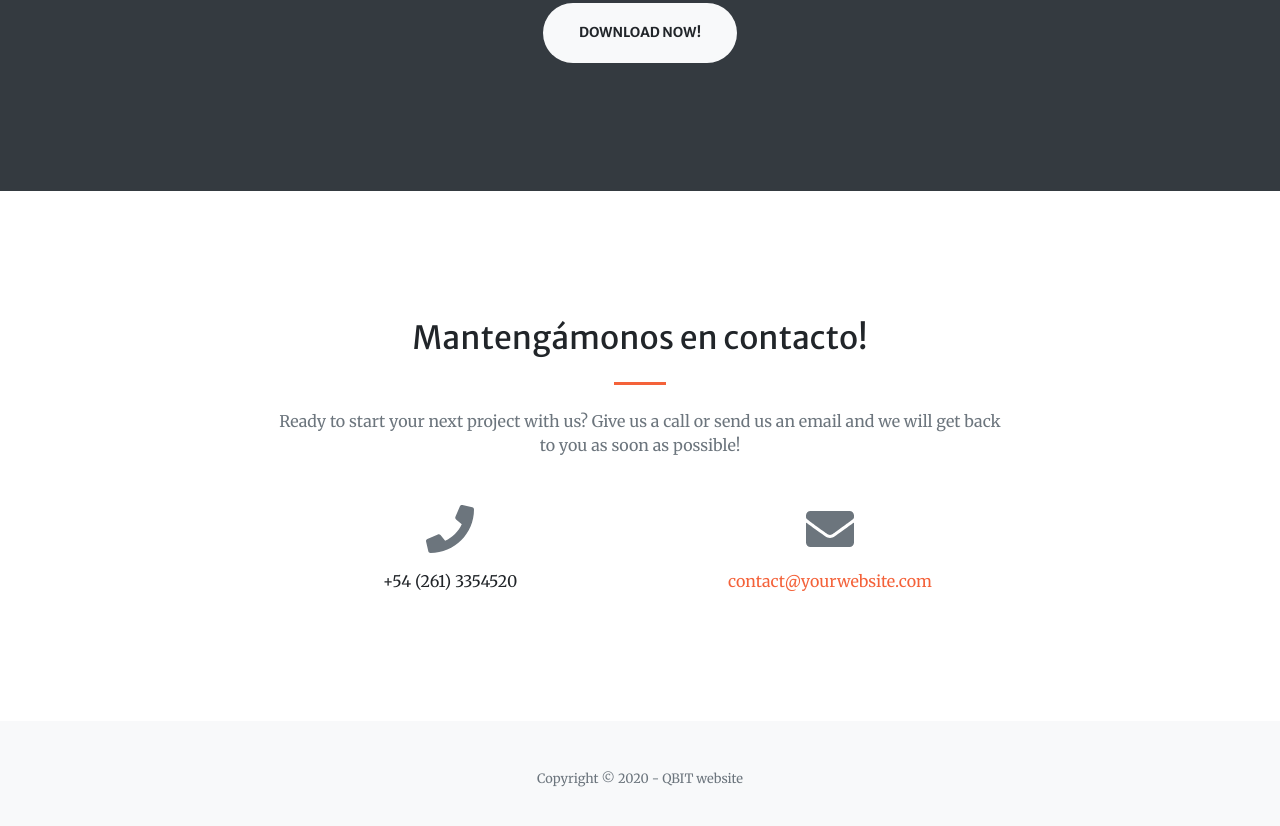
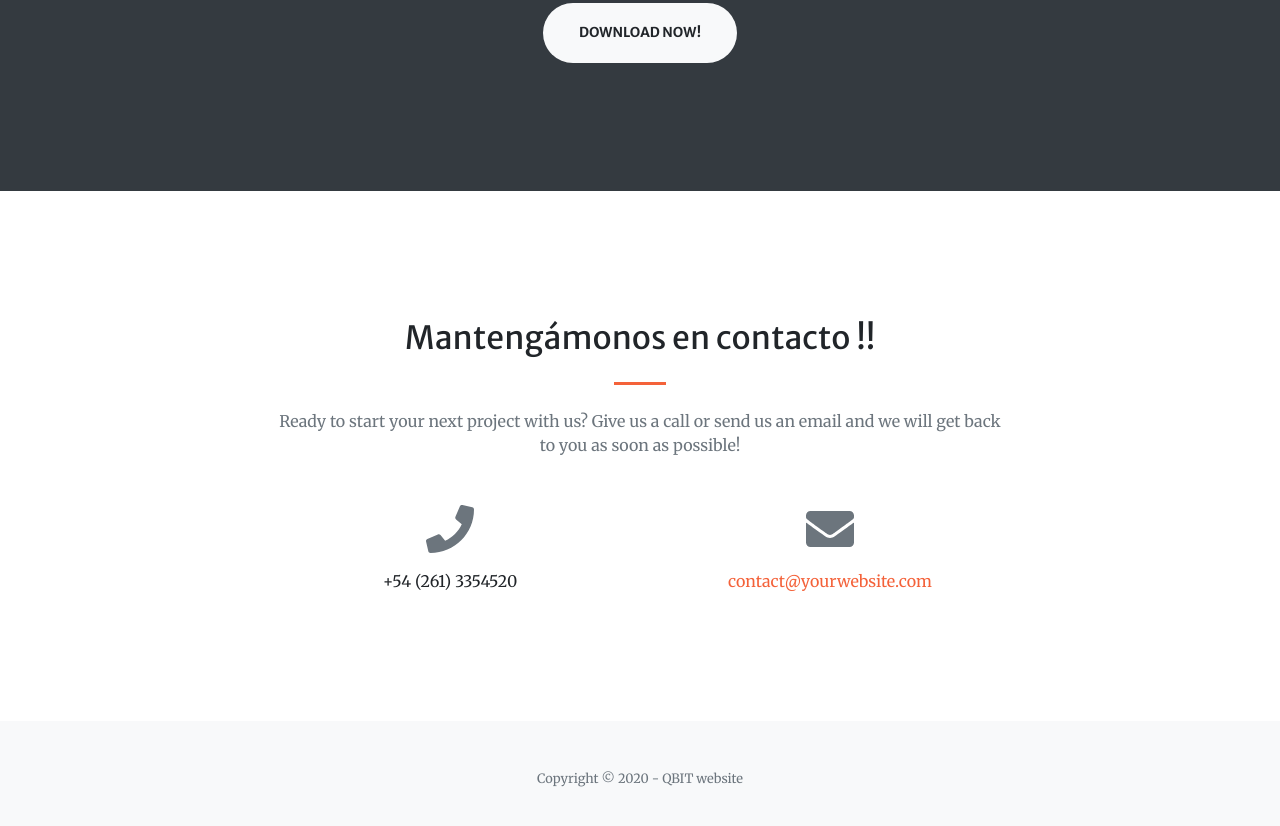
Before and after one commit to Qbit1/qbit, a plain HTML site: page index.html in a window 1280 px wide. Shown: the part 2491-3317 px from the top of the page. Drawn offline with nearby package versions, Linux system fonts and the light colour scheme.

Commit message:
Modificando el Index.
Co-Authored-By: null <Qbit1@users.noreply.github.com>

```diff
--- a/index.html
+++ b/index.html
@@ -171,7 +171,7 @@
             <div class="container">
                 <div class="row justify-content-center">
                     <div class="col-lg-8 text-center">
-                        <h2 class="mt-0">Mantengámonos en contacto!</h2>
+                        <h2 class="mt-0">Mantengámonos en contacto !!</h2>
                         <hr class="divider my-4" />
                         <p class="text-muted mb-5">Ready to start your next project with us? Give us a call or send us an email and we will get back to you as soon as possible!</p>
                     </div>
```
